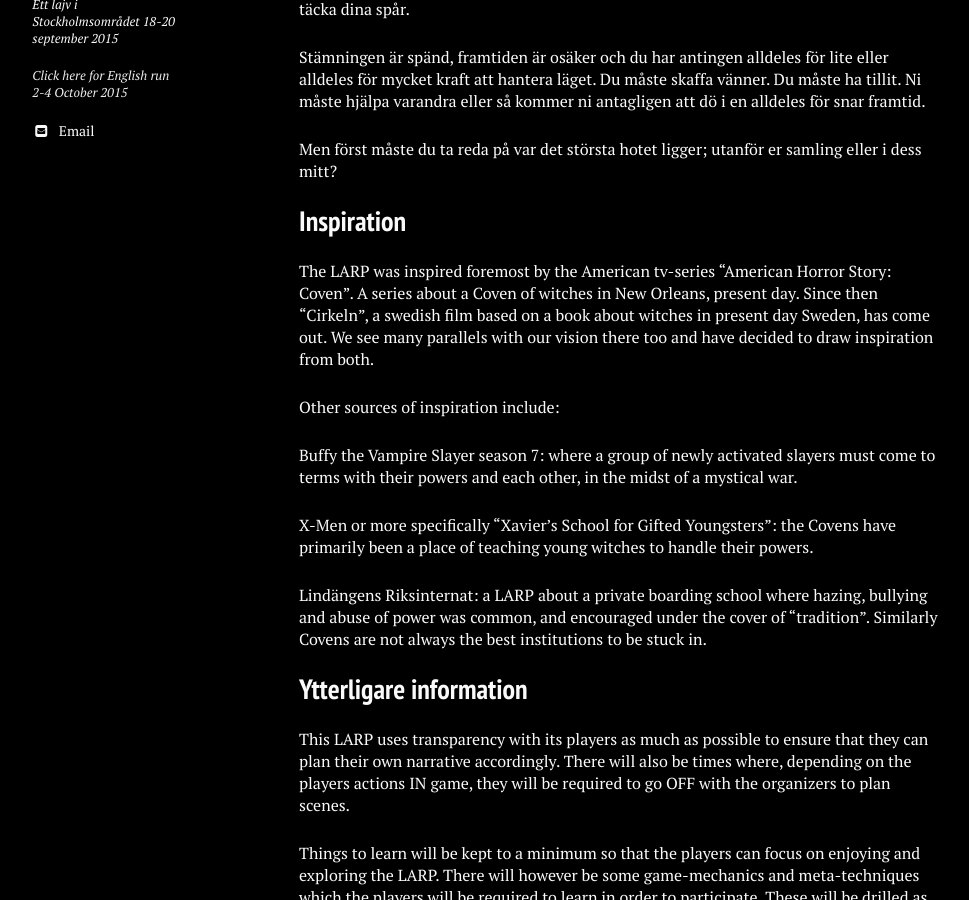
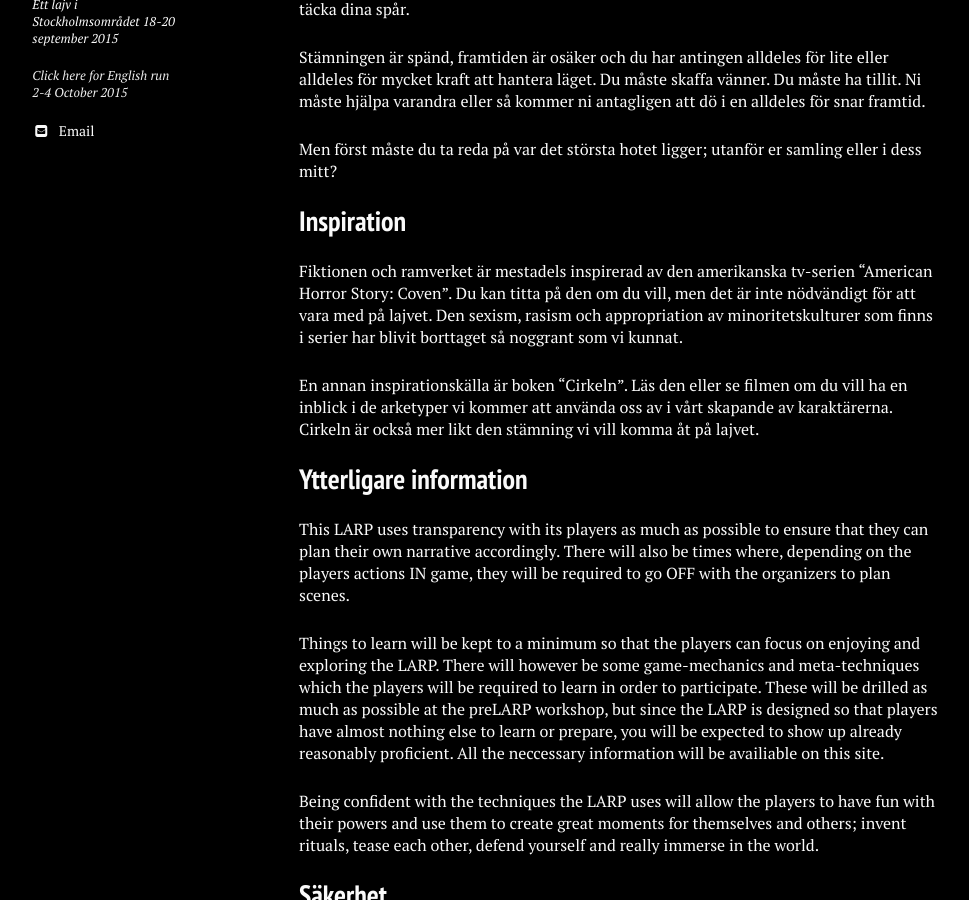
Before and after one commit to stanislavb/www.coven.nu, a Jekyll site: the page built from om-lajvet/index.md, in a window 1280 px wide and 900 px high, scrolled down 769 px. Shown: the whole window, without its empty margins (21-990 px from the left). Built offline with Jekyll 4.4.1, drawn with Linux system fonts in a browser that asks for light colours; nearby versions of some CDN libraries.

Commit message:
Update index.md

```diff
--- a/om-lajvet/index.md
+++ b/om-lajvet/index.md
@@ -29,15 +29,9 @@
 
 ## Inspiration
 
-The LARP was inspired foremost by the American tv-series "American Horror Story: Coven". A series about a Coven of witches in New Orleans, present day. Since then "Cirkeln", a swedish film based on a book about witches in present day Sweden, has come out. We see many parallels with our vision there too and have decided to draw inspiration from both.
+Fiktionen och ramverket är mestadels inspirerad av den amerikanska tv-serien “American Horror Story: Coven”. Du kan titta på den om du vill, men det är inte nödvändigt för att vara med på lajvet. Den sexism, rasism och appropriation av minoritetskulturer som finns i serier har blivit borttaget så noggrant som vi kunnat.
 
-Other sources of inspiration include:
-
-Buffy the Vampire Slayer season 7: where a group of newly activated slayers must come to terms with their powers and each other, in the midst of a mystical war.
-
-X-Men or more specifically "Xavier's School for Gifted Youngsters": the Covens have primarily been a place of teaching young witches to handle their powers.
-
-Lindängens Riksinternat: a LARP about a private boarding school where hazing, bullying and abuse of power was common, and encouraged under the cover of "tradition". Similarly Covens are not always the best institutions to be stuck in.
+En annan inspirationskälla är boken “Cirkeln”. Läs den eller se filmen om du vill ha en inblick i de arketyper vi kommer att använda oss av i vårt skapande av karaktärerna. Cirkeln är också mer likt den stämning vi vill komma åt på lajvet.
 
 ## Ytterligare information
 
```
